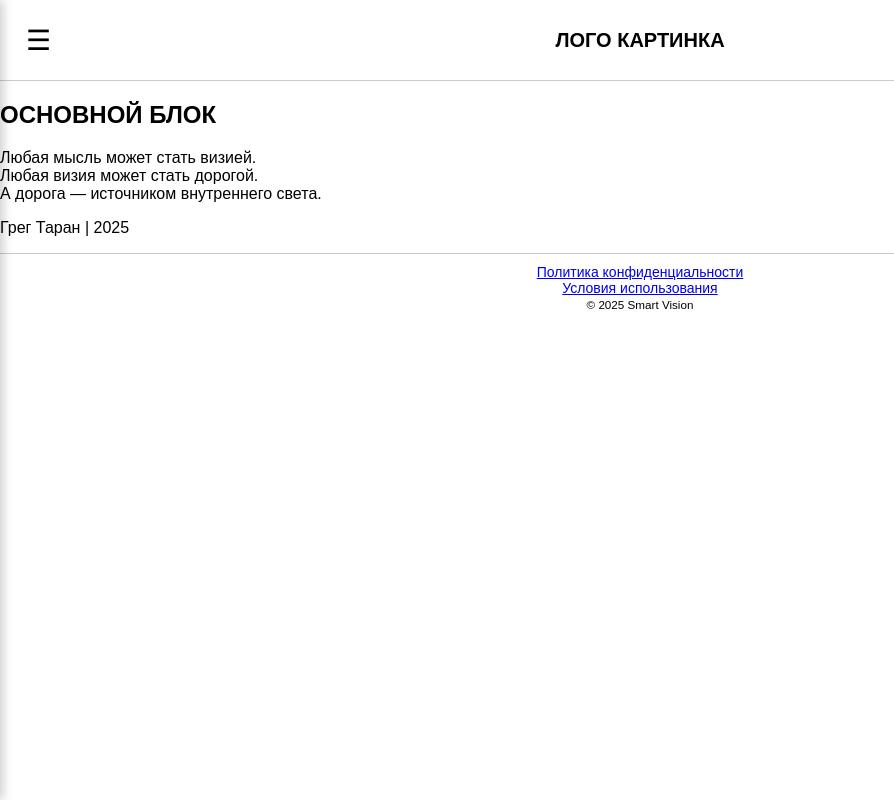
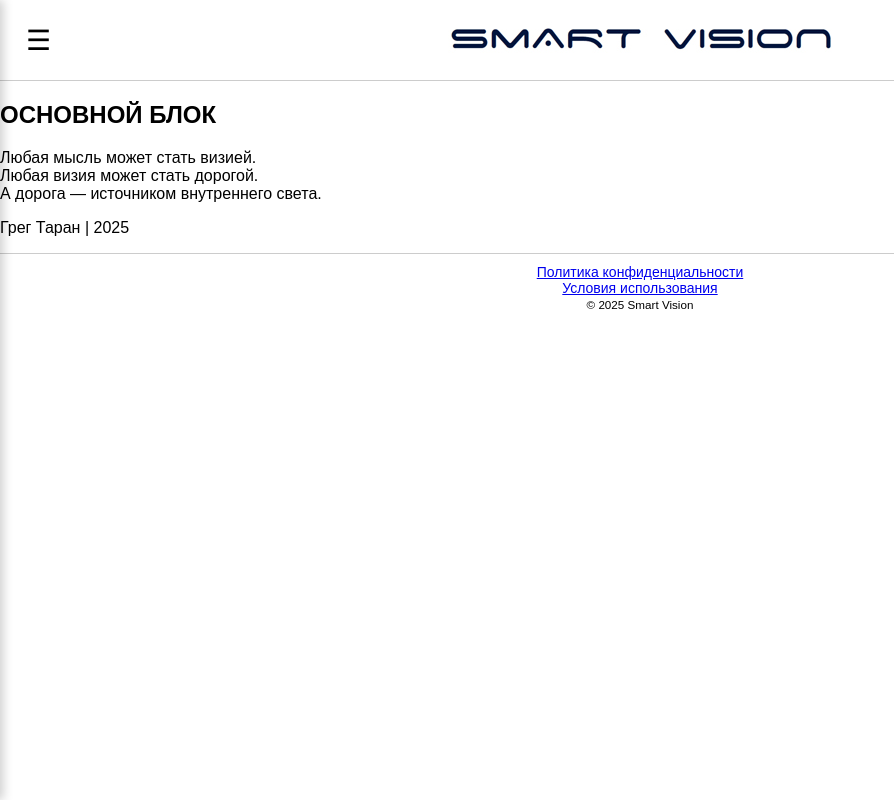
Before and after one commit to GregoryTaran/smart-vision-ws, a website with bundled scripts: page design/index.html in a window 1280 px wide. Shown: the whole page, without its empty margins (0-894 px from the left). Built offline with nearby package versions, Linux system fonts and the light colour scheme.

Commit message:
Add files via upload

```diff
--- a/design/index.html
+++ b/design/index.html
@@ -7,13 +7,19 @@
   <link rel="stylesheet" href="css/index.css" />
 </head>
 <body>
+  <!-- Левое меню -->
   <nav id="side-menu"></nav>
+
+  <!-- Фон клика для мобилы -->
   <div id="overlay"></div>
 
+  <!-- Вся страница (то, что двигаем) -->
   <div id="page-wrapper">
     <header>
-      <button id="menu-toggle">☰</button>
-      <div id="logo">ЛОГО КАРТИНКА</div>
+      <button id="menu-toggle" aria-label="Открыть меню">☰</button>
+      <div id="logo-wrap">
+        <img src="assets/logo400.jpg" alt="Smart Vision" id="logo" />
+      </div>
     </header>
 
     <main id="content">
```
